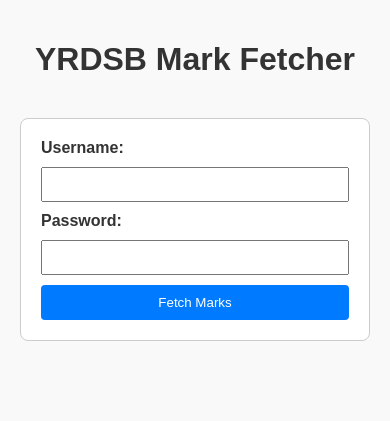
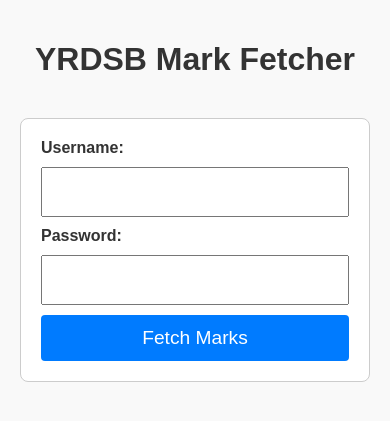
Before and after one commit to KaiStephens/TeachAssistScraper, a Flask app: page / in a window 390 px wide. Shown: the top 421 px of the page. Run offline with Flask 2, Linux system fonts and the light colour scheme.

Commit message:
Update index.html

```diff
--- a/templates/index.html
+++ b/templates/index.html
@@ -2,6 +2,8 @@
 <html lang="en">
 <head>
     <meta charset="UTF-8">
+    <!-- Add viewport meta tag for responsive behavior -->
+    <meta name="viewport" content="width=device-width, initial-scale=1.0">
     <title>YRDSB Mark Fetcher</title>
     <style>
         /* Basic styling */
@@ -31,6 +33,7 @@
             padding: 8px;
             margin: 10px 0;
             box-sizing: border-box;
+            font-size: 1em;
         }
         /* Styling for the submit button */
         button {
@@ -41,6 +44,7 @@
             border: none;
             border-radius: 4px;
             cursor: pointer;
+            font-size: 1em;
         }
         /* Hover effect for the button */
         button:hover {
@@ -49,6 +53,22 @@
         /* Align the heading */
         h1 {
             text-align: center;
+            font-size: 1.5em;
+        }
+
+        /* Responsive adjustments for screens less than 600px */
+        @media (max-width: 600px) {
+            h1 {
+                font-size: 2em; /* Increase title size */
+            }
+            input {
+                font-size: 1.2em; /* Increase input text size */
+                padding: 12px;     /* Increase input padding */
+            }
+            button {
+                font-size: 1.2em; /* Increase button text size */
+                padding: 12px;     /* Increase button padding */
+            }
         }
     </style>
 </head>
```
